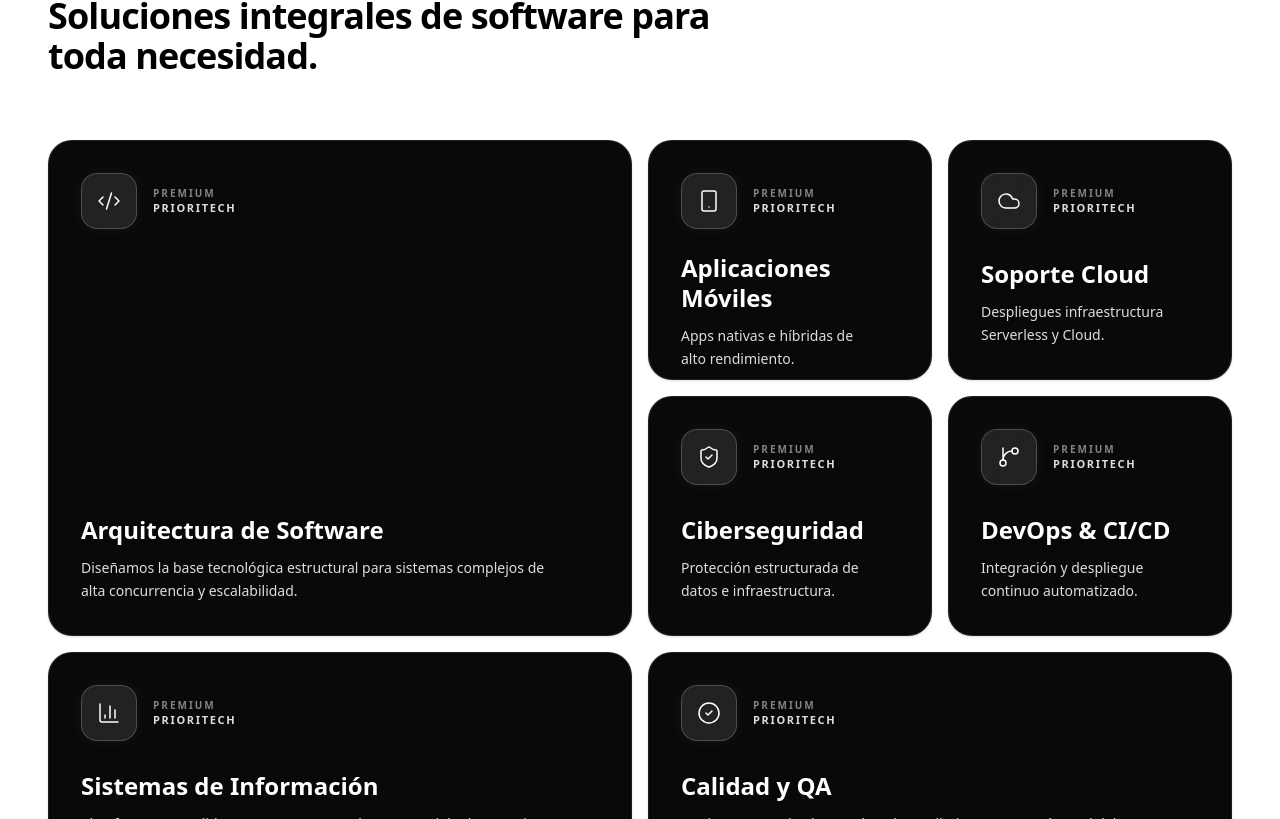
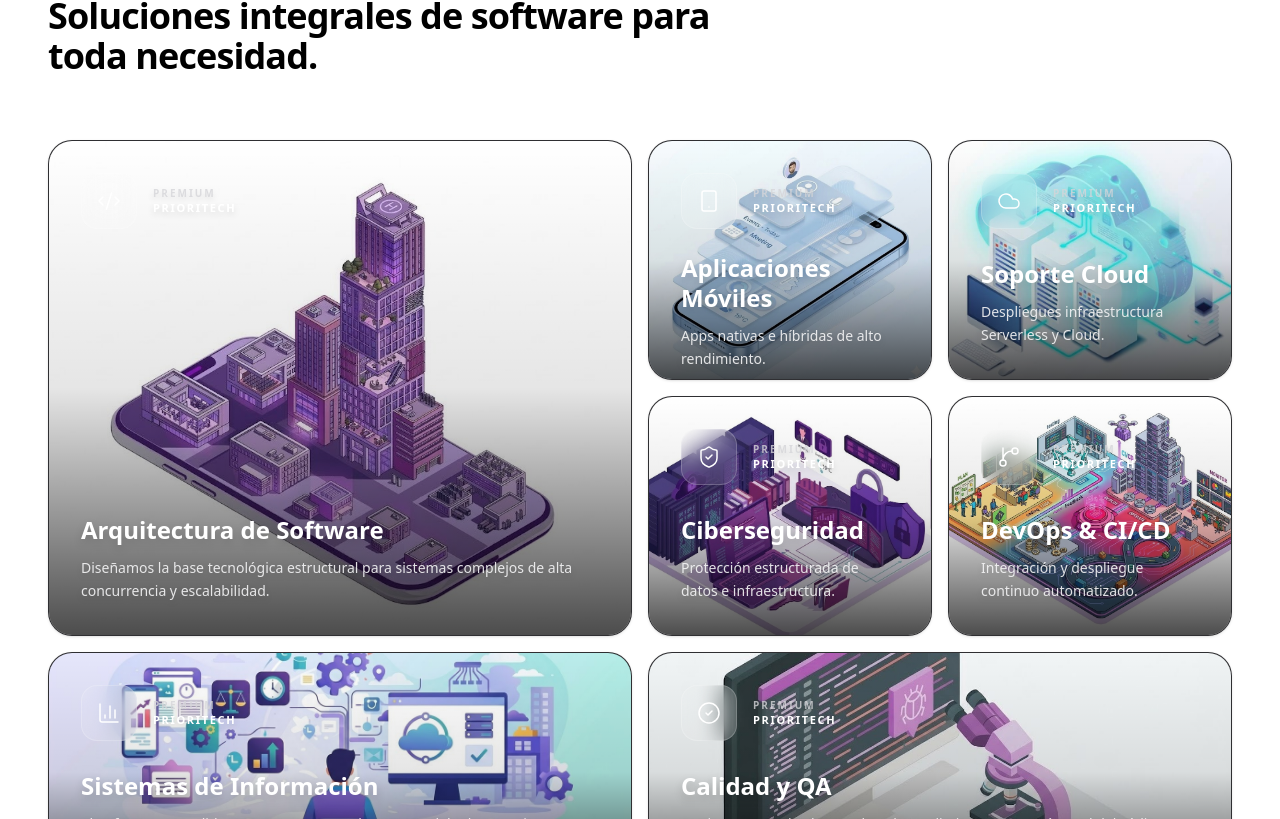
Before and after one commit to lionezel/next-front, a Next.js app: page /home in a window 1280 px wide. Shown: the part 2041-2860 px from the top of the page. Built offline with nearby package versions, Linux system fonts and the light colour scheme.

Commit message:
fix(home): corregir z-index de las tarjetas para mantener las imágenes siempre visibles

```diff
--- a/src/features/home/components/home-view.tsx
+++ b/src/features/home/components/home-view.tsx
@@ -23,32 +23,21 @@ const servicesContainerVariants: Variants = {
     show: {
         opacity: 1,
         transition: {
-            staggerChildren: 0.12,
-            delayChildren: 0.05
+            duration: 0.4,
+            ease: "easeOut"
         }
     }
 };
 
 const serviceCardVariants: Variants = {
-    hidden: { opacity: 0, scale: 0.96, y: 16 },
+    hidden: { opacity: 0 },
     show: {
         opacity: 1,
-        scale: 1,
-        y: 0,
-        transition: { duration: 0.45, ease: "easeOut" }
+        transition: { duration: 0.4, ease: "easeOut" }
     },
     hover: {
         y: -10,
         transition: { duration: 0.4, ease: "easeOut" }
-    }
-};
-
-const imageVariants: Variants = {
-    show: { scale: 1, opacity: 0.9 },
-    hover: {
-        scale: 1.1,
-        opacity: 1,
-        transition: { duration: 0.6, ease: "easeOut" }
     }
 };
 
@@ -143,45 +132,57 @@ export default function HomeView() {
                                     key={service.name ?? index}
                                     variants={serviceCardVariants}
                                     whileHover="hover"
-                                    className={`group relative overflow-hidden rounded-3xl border border-white/10 bg-zinc-950 text-white p-6 md:p-8 flex flex-col justify-between cursor-default shadow-sm transition-all duration-500 hover:shadow-[0_0_30px_-5px_rgba(105,67,203,0.3)] hover:border-primary/50 ${service.classes}`}
+                                    style={{
+                                        '--card-shadow': service.hoverShadow
+                                    } as React.CSSProperties}
+                                    className={`group relative z-0 overflow-hidden rounded-3xl border border-white/10 bg-zinc-900 text-white p-6 md:p-8 flex flex-col justify-between cursor-default shadow-sm transition-all duration-300 hover:shadow-[0_0_30px_-5px_var(--card-shadow)] hover:border-white/40 ${service.classes}`}
                                 >
-                                    {/* Fondo con imagen + overlay de gradiente oscuro premium */}
-                                    <motion.div
-                                        className="absolute inset-0 -z-10"
-                                        variants={imageVariants}
-                                    >
+                                    {/* Fondo con imagen (Protagonista Total - 100% Color y Brillo) - Cambiado a z-0 */}
+                                    <div className="absolute inset-0 z-0 overflow-hidden">
                                         <Image
                                             src={service.image}
                                             alt={service.name ?? "Servicio Prioritech"}
                                             fill
                                             priority={index < 2}
                                             sizes="(min-width: 1024px) 25vw, (min-width: 768px) 50vw, 100vw"
-                                            className="object-cover"
+                                            className="object-cover transition-transform duration-700 ease-out group-hover:scale-110"
                                         />
-                                        <div className="absolute inset-0 bg-linear-to-t from-black/95 via-black/40 to-transparent opacity-80 group-hover:opacity-70 group-hover:from-black/90 group-hover:via-primary/20 transition-all duration-500" />
-                                    </motion.div>
+                                        {/* Overlay Ultra-Minimalista */}
+                                        <div className="absolute inset-0 bg-linear-to-t from-black/70 via-black/10 to-transparent pointer-events-none transition-opacity duration-300 group-hover:opacity-60" />
+                                    </div>
 
-                                    {/* Contenedor del ícono (Glassmorphism + Pro Gradient) */}
-                                    <div className="flex items-center gap-4">
-                                        <div className="flex h-14 w-14 items-center justify-center rounded-2xl bg-white/10 backdrop-blur-md border border-white/20 text-white shadow-[0_0_15px_rgba(255,255,255,0.05)] transition-all duration-300 group-hover:bg-gradient-to-br group-hover:from-primary group-hover:to-purple-600 group-hover:border-transparent group-hover:shadow-[0_0_20px_rgba(105,67,203,0.5)] group-hover:text-white group-hover:scale-110 group-hover:-rotate-6">
-                                            {service.icon}
+                                    {/* Contenedor del ícono estructurado en capas - Agregado relative z-10 */}
+                                    <div className="relative z-10 flex items-center gap-4">
+                                        <div className="relative flex h-14 w-14 items-center justify-center rounded-2xl text-2xl transition-all duration-300 group-hover:scale-110 group-hover:-rotate-6 group-hover:text-white">
+                                            {/* Capa 1: Glassmorphism base */}
+                                            <div className="absolute inset-0 rounded-2xl bg-white/10 backdrop-blur-md border border-white/20 transition-opacity duration-300 group-hover:opacity-0 shadow-[0_0_15px_rgba(255,255,255,0.05)]" />
+
+                                            {/* Capa 2: Gradiente de color en hover */}
+                                            <div className={`absolute inset-0 rounded-2xl opacity-0 transition-opacity duration-300 group-hover:opacity-100 bg-gradient-to-br ${service.hoverGradient} shadow-[0_0_20px_var(--card-shadow)]`} />
+
+                                            {/* Ícono de Lucide */}
+                                            <div className="relative z-10 text-white">
+                                                {service.icon}
+                                            </div>
                                         </div>
+
+                                        {/* Insignia al lado del ícono */}
                                         <div className="flex flex-col">
-                                            <span className="text-[10px] uppercase tracking-[0.2em] font-bold text-zinc-300/60 leading-none mb-1">
+                                            <span className="text-[10px] uppercase tracking-[0.2em] font-bold text-zinc-300/80 leading-none mb-1 drop-shadow-md">
                                                 Premium
                                             </span>
-                                            <span className="text-[11px] uppercase tracking-[0.15em] font-semibold text-zinc-100/90 leading-none">
+                                            <span className="text-[11px] uppercase tracking-[0.15em] font-semibold text-white leading-none drop-shadow-md">
                                                 Prioritech
                                             </span>
                                         </div>
                                     </div>
 
-                                    {/* Textos con drop-shadow para legibilidad */}
-                                    <div className="mt-6 space-y-3">
-                                        <h3 className="text-xl md:text-2xl font-bold leading-tight drop-shadow-md group-hover:text-white group-hover:translate-x-1 transition-transform duration-300">
+                                    {/* Textos con drop-shadow fuerte - Agregado relative z-10 */}
+                                    <div className="relative z-10 mt-6 space-y-3">
+                                        <h3 className="text-xl md:text-2xl font-bold leading-tight drop-shadow-lg group-hover:text-white group-hover:translate-x-1 transition-transform duration-300">
                                             {service.name}
                                         </h3>
-                                        <p className="text-xs md:text-sm text-zinc-100/90 leading-relaxed font-medium drop-shadow-sm max-w-[90%]">
+                                        <p className="text-xs md:text-sm text-zinc-100/90 leading-relaxed font-medium drop-shadow-md max-w-[95%]">
                                             {service.desc}
                                         </p>
                                     </div>
--- a/src/features/home/services/skills-data.tsx
+++ b/src/features/home/services/skills-data.tsx
@@ -16,6 +16,8 @@ export type HomeService = {
     classes: string;
     iconClasses: string;
     image: string;
+    hoverGradient: string;
+    hoverShadow: string;
 };
 
 export const services: HomeService[] = [
@@ -25,7 +27,9 @@ export const services: HomeService[] = [
         desc: "Diseñamos la base tecnológica estructural para sistemas complejos de alta concurrencia y escalabilidad.",
         classes: "md:col-span-2 md:row-span-2",
         iconClasses: "bg-white/10",
-        image: "/images/services/arquitectura-software.jpeg"
+        image: "/images/services/arquitectura-software.jpeg",
+        hoverGradient: "from-primary to-purple-600",
+        hoverShadow: "rgba(105,67,203,0.5)"
     },
     {
         name: "Aplicaciones Móviles",
@@ -33,7 +37,9 @@ export const services: HomeService[] = [
         desc: "Apps nativas e híbridas de alto rendimiento.",
         classes: "md:col-span-1 md:row-span-1",
         iconClasses: "bg-primary/10",
-        image: "/images/services/aplicaciones-moviles.jpeg"
+        image: "/images/services/aplicaciones-moviles.jpeg",
+        hoverGradient: "from-blue-500 to-cyan-400",
+        hoverShadow: "rgba(59,130,246,0.5)"
     },
     {
         name: "Soporte Cloud",
@@ -41,7 +47,9 @@ export const services: HomeService[] = [
         desc: "Despliegues infraestructura Serverless y Cloud.",
         classes: "md:col-span-1 md:row-span-1",
         iconClasses: "bg-white",
-        image: "/images/services/soporte-cloud.jpeg"
+        image: "/images/services/soporte-cloud.jpeg",
+        hoverGradient: "from-orange-500 to-amber-400",
+        hoverShadow: "rgba(249,115,22,0.5)"
     },
     {
         name: "Ciberseguridad",
@@ -49,7 +57,9 @@ export const services: HomeService[] = [
         desc: "Protección estructurada de datos e infraestructura.",
         classes: "md:col-span-1 md:row-span-1",
         iconClasses: "bg-secondary/10",
-        image: "/images/services/ciberseguridad.jpeg"
+        image: "/images/services/ciberseguridad.jpeg",
+        hoverGradient: "from-red-600 to-rose-400",
+        hoverShadow: "rgba(225,29,72,0.5)"
     },
     {
         name: "DevOps & CI/CD",
@@ -57,7 +67,9 @@ export const services: HomeService[] = [
         desc: "Integración y despliegue continuo automatizado.",
         classes: "md:col-span-1 md:row-span-1",
         iconClasses: "bg-zinc-100",
-        image: "/images/services/devops-ci-cd.jpeg"
+        image: "/images/services/devops-ci-cd.jpeg",
+        hoverGradient: "from-emerald-500 to-teal-400",
+        hoverShadow: "rgba(16,185,129,0.5)"
     },
     {
         name: "Sistemas de Información",
@@ -65,7 +77,9 @@ export const services: HomeService[] = [
         desc: "Plataformas a medida (ERP, CRM) conectadas a tu modelo de negocio central.",
         classes: "md:col-span-2 md:row-span-1",
         iconClasses: "bg-white",
-        image: "/images/services/sistemas-informacion.jpeg"
+        image: "/images/services/sistemas-informacion.jpeg",
+        hoverGradient: "from-indigo-600 to-blue-400",
+        hoverShadow: "rgba(79,70,229,0.5)"
     },
     {
         name: "Calidad y QA",
@@ -73,6 +87,8 @@ export const services: HomeService[] = [
         desc: "Testing automatizado, pruebas de rendimiento y garantía total del código fuente.",
         classes: "md:col-span-2 md:row-span-1",
         iconClasses: "bg-white/10",
-        image: "/images/services/calidad-qa.jpeg"
+        image: "/images/services/calidad-qa.jpeg",
+        hoverGradient: "from-violet-600 to-fuchsia-400",
+        hoverShadow: "rgba(139,92,246,0.5)"
     }
 ];
```
